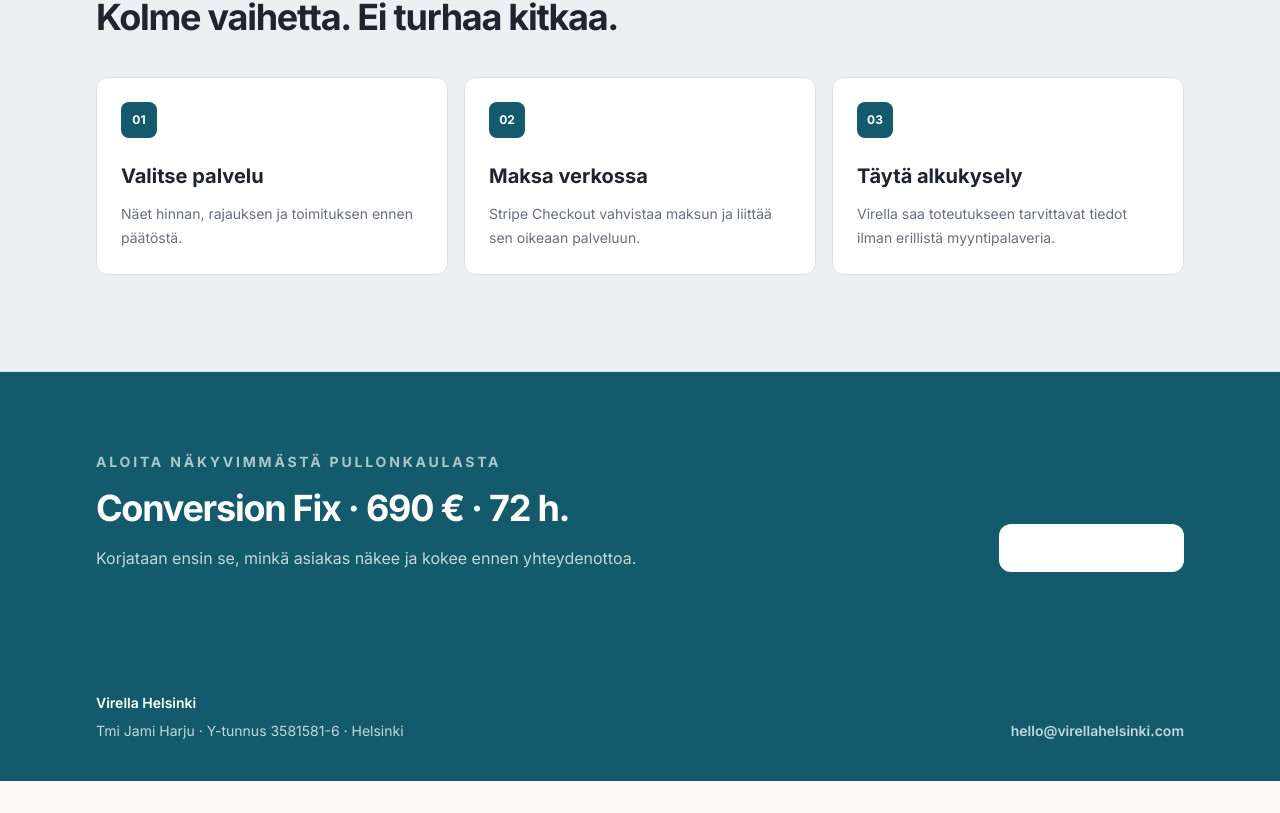
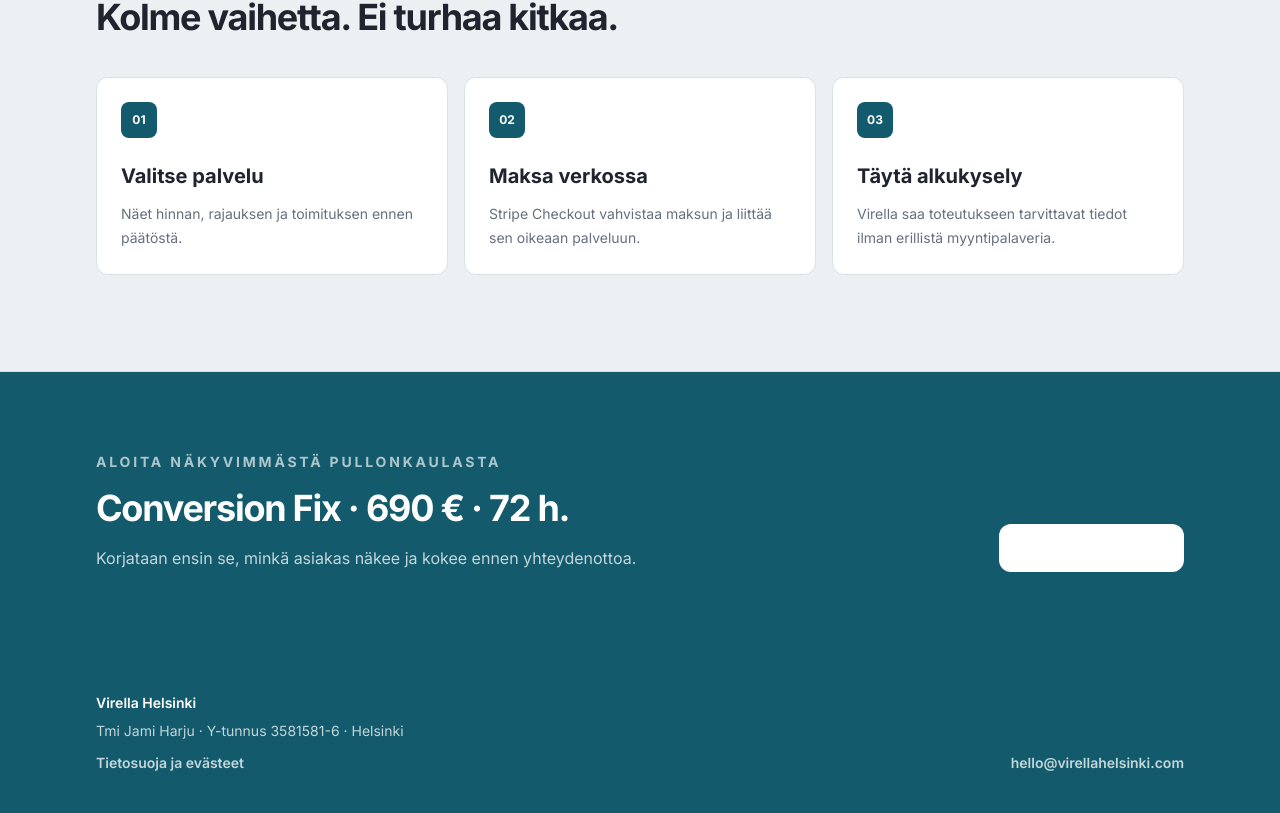
Before and after one commit to Jambovisuaalit/virella-helsinki-web, a Next.js app: page / in a window 1280 px wide. Shown: the part 2118-2931 px from the top of the page. Before the commit the page ends 2899 px from the top, so only its background shows below. Built offline with nearby package versions, Linux system fonts and the light colour scheme.

Commit message:
feat: add privacy link to footer

```diff
--- a/components/site/footer.tsx
+++ b/components/site/footer.tsx
@@ -1,3 +1,4 @@
+import Link from "next/link";
 import { SectionContainer } from "@/components/layout/section-container";
 import { brandConfig } from "@/config/brand";
 import { businessConfig } from "@/config/business";
@@ -9,6 +10,11 @@ export function SiteFooter() {
         <div>
           <p className="font-semibold text-white">{brandConfig.name}</p>
           <p className="mt-2">{businessConfig.legalName} · Y-tunnus {businessConfig.businessId} · {businessConfig.city}</p>
+          <div className="mt-3 flex flex-wrap gap-x-4 gap-y-2">
+            <Link href="/tietosuoja" className="font-semibold text-white underline decoration-white/30 underline-offset-4 transition hover:decoration-white">
+              Tietosuoja ja evästeet
+            </Link>
+          </div>
         </div>
         <a
           href={`mailto:${businessConfig.email}`}
```
